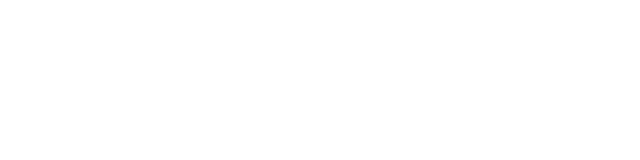
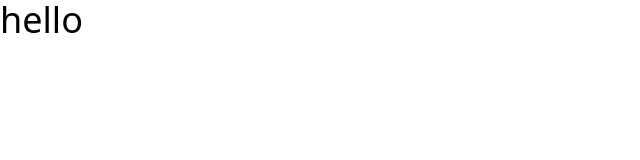
Before and after one commit to kaitokosuge/MAZE-rebuild-CLIENT, a Next.js app: page / in a window 1280 px wide. Shown: the top 160 px of the page, without its empty margins (0-640 px from the left). Built offline with nearby package versions, Linux system fonts and the light colour scheme.

Commit message:
add: tailwind cssインストール

```diff
--- a/package.json
+++ b/package.json
@@ -23,14 +23,15 @@
         "@types/react-dom": "^18",
         "@typescript-eslint/eslint-plugin": "^7.16.0",
         "@typescript-eslint/parser": "^7.16.0",
+        "autoprefixer": "^10.4.19",
         "eslint": "^8",
         "eslint-config-next": "^13.5.6",
         "eslint-config-prettier": "^9.1.0",
-        "postcss": "^8",
+        "postcss": "^8.4.39",
         "prettier": "^3.3.2",
         "prettier-plugin-tailwindcss": "^0.6.5",
         "prisma": "^5.16.2",
-        "tailwindcss": "^3.4.1",
+        "tailwindcss": "^3.4.6",
         "typescript": "^5"
     }
 }
--- /dev/null
+++ b/postcss.config.js
@@ -0,0 +1,6 @@
+module.exports = {
+  plugins: {
+    tailwindcss: {},
+    autoprefixer: {},
+  },
+}
--- a/postcss.config.mjs
+++ /dev/null
@@ -1,8 +0,0 @@
-/** @type {import('postcss-load-config').Config} */
-const config = {
-    plugins: {
-        tailwindcss: {},
-    },
-};
-
-export default config;
--- a/src/app/layout.tsx
+++ b/src/app/layout.tsx
@@ -2,6 +2,7 @@
     title: "Next.js",
     description: "Generated by Next.js",
 };
+import ".././styles/globals.css";
 
 export default function RootLayout({
     children,
--- a/src/app/page.tsx
+++ b/src/app/page.tsx
@@ -1,5 +1,5 @@
 import React from "react";
 
 export default function page() {
-    return <div></div>;
+    return <div className="text-4xl">hello</div>;
 }
--- a/src/styles/globals.css
+++ b/src/styles/globals.css
@@ -2,7 +2,7 @@
 @tailwind components;
 @tailwind utilities;
 
-:root {
+/* :root {
     --foreground-rgb: 0, 0, 0;
     --background-start-rgb: 214, 219, 220;
     --background-end-rgb: 255, 255, 255;
@@ -30,4 +30,4 @@
     .text-balance {
         text-wrap: balance;
     }
-}
+} */
--- /dev/null
+++ b/tailwind.config.js
@@ -0,0 +1,8 @@
+/** @type {import('tailwindcss').Config} */
+module.exports = {
+    content: ["./src/**/*.{js,ts,jsx,tsx,mdx}"],
+    theme: {
+        extend: {},
+    },
+    plugins: [],
+};
--- a/tailwind.config.ts
+++ /dev/null
@@ -1,20 +0,0 @@
-import type { Config } from "tailwindcss";
-
-const config: Config = {
-    content: [
-        "./src/pages/**/*.{js,ts,jsx,tsx,mdx}",
-        "./src/components/**/*.{js,ts,jsx,tsx,mdx}",
-        "./src/app/**/*.{js,ts,jsx,tsx,mdx}",
-    ],
-    theme: {
-        extend: {
-            backgroundImage: {
-                "gradient-radial": "radial-gradient(var(--tw-gradient-stops))",
-                "gradient-conic":
-                    "conic-gradient(from 180deg at 50% 50%, var(--tw-gradient-stops))",
-            },
-        },
-    },
-    plugins: [],
-};
-export default config;
```
Also changed, not shown: 1 other file (tests, documents, lock files or other folders).
